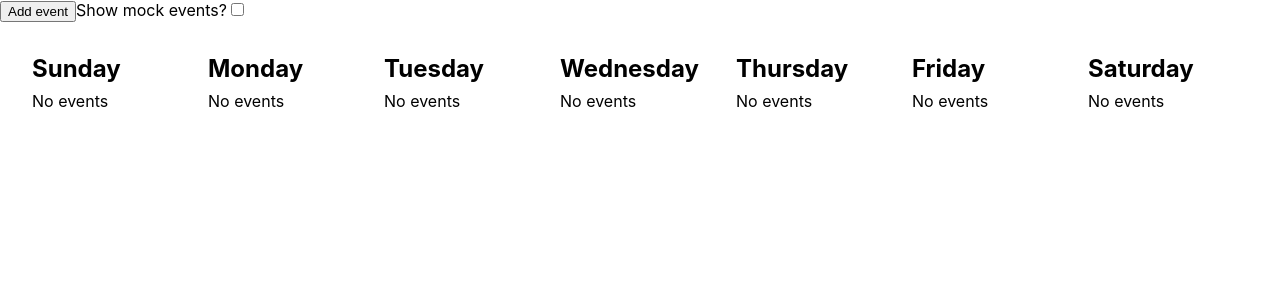
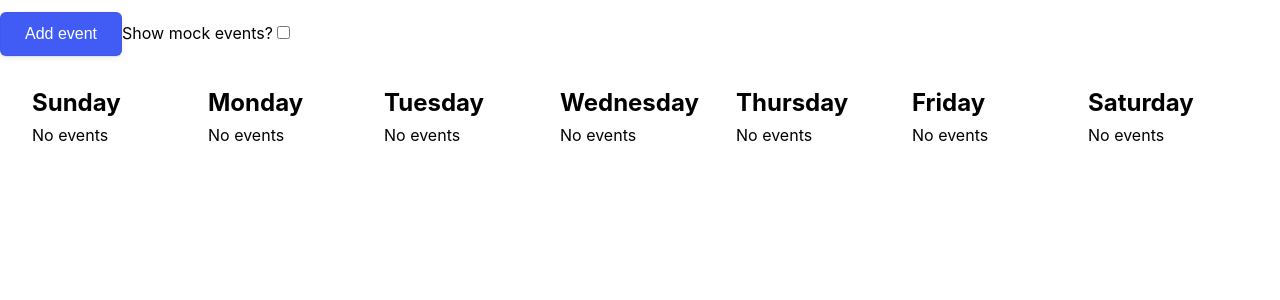
Before and after one commit to ajrussellaudio/week-scheduler, a React (Create React App) app: page / in a window 1280 px wide. Shown: the top 300 px of the page. Built offline with nearby package versions, Linux system fonts and the light colour scheme.

Commit message:
Add styled Button

```diff
--- a/src/components/AddEvent/AddEventForm.tsx
+++ b/src/components/AddEvent/AddEventForm.tsx
@@ -1,6 +1,7 @@
 import { Fragment } from 'react';
 import { useForm } from 'react-hook-form';
 import { Event, Weekday, weekdays } from '../../context/Events/types';
+import { Button } from '../Button';
 import { Form } from './AddEventForm.style';
 
 export type AddEventFormProps = {
@@ -32,7 +33,7 @@ export const AddEventForm = ({ onSubmit }: AddEventFormProps) => {
         </Fragment>
       ))}
 
-      <button type="submit">Add event</button>
+      <Button type="submit">Add event</Button>
     </Form>
   );
 };
--- a/src/components/AddEvent/AddEventModal.tsx
+++ b/src/components/AddEvent/AddEventModal.tsx
@@ -2,6 +2,7 @@ import { useState } from 'react';
 import Modal from 'react-modal';
 import { useEvents } from '../../context/Events';
 import { Action } from '../../context/Events/reducer';
+import { Button } from '../Button';
 import { AddEventForm } from './AddEventForm';
 
 Modal.setAppElement('#root');
@@ -20,9 +21,9 @@ export const AddEventModal = () => {
 
   return (
     <>
-      <button type="button" onClick={open}>
+      <Button type="button" onClick={open}>
         Add event
-      </button>
+      </Button>
       <Modal isOpen={isOpen} onRequestClose={close}>
         <AddEventForm onSubmit={handleSubmit} />
       </Modal>
--- /dev/null
+++ b/src/components/Button/Button.style.ts
@@ -0,0 +1,37 @@
+import styled from 'styled-components';
+
+// borrowed from
+// https://getcssscan.com/css-buttons-examples
+export const Button = styled.button`
+  appearance: button;
+  backface-visibility: hidden;
+  background-color: #405cf5;
+  border-radius: 6px;
+  border-width: 0;
+  box-shadow: rgba(50, 50, 93, 0.1) 0 0 0 1px inset, rgba(50, 50, 93, 0.1) 0 2px 5px 0,
+    rgba(0, 0, 0, 0.07) 0 1px 1px 0;
+  box-sizing: border-box;
+  color: #fff;
+  cursor: pointer;
+  font-size: 100%;
+  height: 44px;
+  line-height: 1.15;
+  margin: 12px 0 0;
+  outline: none;
+  overflow: hidden;
+  padding: 0 25px;
+  position: relative;
+  text-align: center;
+  text-transform: none;
+  transform: translateZ(0);
+  transition: all 0.2s, box-shadow 0.08s ease-in;
+  user-select: none;
+  -webkit-user-select: none;
+  touch-action: manipulation;
+  width: max-content;
+
+  &:focus {
+    box-shadow: rgba(50, 50, 93, 0.1) 0 0 0 1px inset, rgba(50, 50, 93, 0.2) 0 6px 15px 0,
+      rgba(0, 0, 0, 0.1) 0 2px 2px 0, rgba(50, 151, 211, 0.3) 0 0 0 4px;
+  }
+`;
--- /dev/null
+++ b/src/components/Button/index.ts
@@ -0,0 +1 @@
+export { Button } from './Button.style';
```
